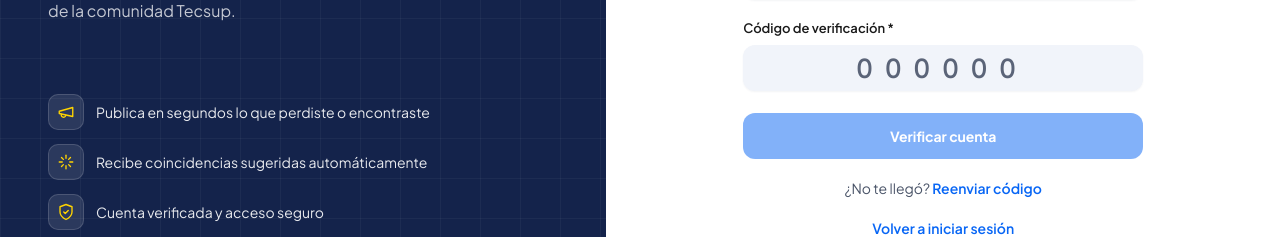
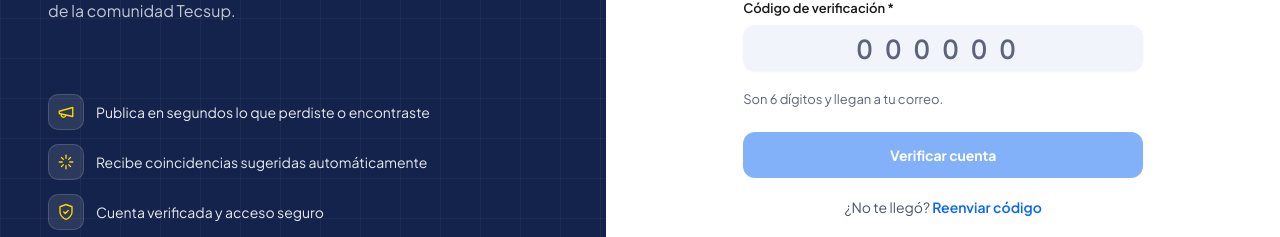
Before and after one commit to amoremore123/ProyectoFoundIA, a React (Vite) app in the folder frontend/usuario/: page /verificar in a window 1280 px wide. Shown: the part 342-579 px from the top of the page. Built offline with nearby package versions, Linux system fonts and the light colour scheme; no server answers.

Commit message:
H51: nombrar el campo del código con su texto visible en la verificación

```diff
--- a/frontend/usuario/src/pages/Verificar.jsx
+++ b/frontend/usuario/src/pages/Verificar.jsx
@@ -112,9 +112,11 @@ export default function Verificar() {
             inputMode="numeric"
             autoComplete="one-time-code"
             placeholder="000000"
-            aria-label="Código de 6 dígitos"
+            aria-describedby="codigo-ayuda"
           />
         </label>
+        {/* H51: el nombre accesible es el texto visible; la cantidad de dígitos va como ayuda, fuera de la etiqueta */}
+        <span id="codigo-ayuda" className="nota-suave">Son 6 dígitos y llegan a tu correo.</span>
 
         <button type="submit" className="btn btn-primario btn-bloque" disabled={enviando || codigo.length !== 6}>
           {enviando ? 'Verificando...' : 'Verificar cuenta'}
```
